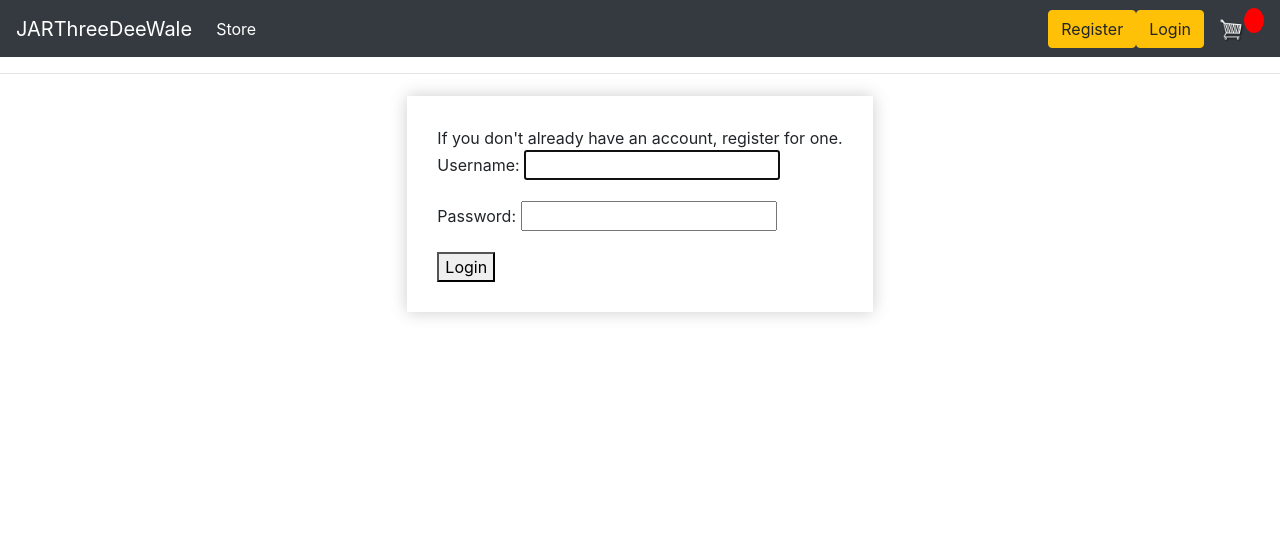
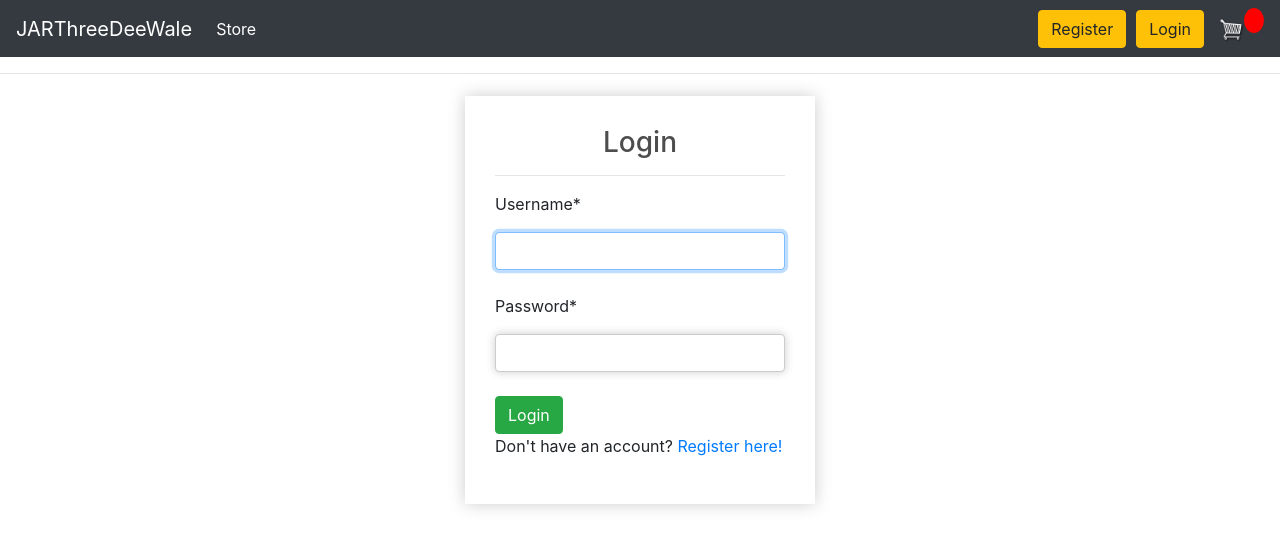
Before and after one commit to c4ndyfl1p/ecommerce, a Django app: page /login/ in a window 1280 px wide. Shown: the top 549 px of the page. Run offline with Django 3.2, Linux system fonts and the light colour scheme; some libraries are stand-ins or nearby versions.

Commit message:
Login/Register frontend

```diff
--- a/ecommerce/settings.py
+++ b/ecommerce/settings.py
@@ -37,6 +37,7 @@ INSTALLED_APPS = [
     'django.contrib.sessions',
     'django.contrib.messages',
     'django.contrib.staticfiles',
+    'crispy_forms',
     'store.apps.StoreConfig',
 ]
 
@@ -51,6 +52,8 @@ MIDDLEWARE = [
 ]
 
 ROOT_URLCONF = 'ecommerce.urls'
+
+CRISPY_TEMPLATE_PACK = 'bootstrap4'
 
 TEMPLATES = [
     {
--- a/store/templates/store/login.html
+++ b/store/templates/store/login.html
@@ -1,21 +1,21 @@
 {% extends 'store/main.html' %}
 {% load static %}
+{% load crispy_forms_tags %}
 {% block content %}
 
 <!-- refer: https://getbootstrap.com/docs/4.5/layout/grid/#row-columns -->
 
 <div class = "container">
     <form method = "POST" class="login">
+        <h3 style="text-align: center;">Login</h3>
+        <hr/>
 
-        If you don't already have an account, register </a> for one.
         {% csrf_token %}
 
-        {{ form.as_p }}
+        {{ form|crispy }}
 
-
-
-        <button type="submit">Login</button>
-
+        <button type="submit" class="btn btn-success">Login</button>
+        <p>Don't have an account?<a href="{% url 'register' %}"> Register here!</a></p>
     </form>
 </div>
 
--- a/store/templates/store/main.html
+++ b/store/templates/store/main.html
@@ -75,7 +75,7 @@
                     color: white;">Welcome, <a href="#">{{user.username}}!!</a></p>
                     <a href="{% url 'logout' %}" class="btn btn-warning">Logout</a>
                 {% else %}
-                    <a href= "{% url 'register' %}" class="btn btn-warning">Register</a>
+                    <a href= "{% url 'register' %}" class="btn btn-warning" style="margin-right:10px ;">Register</a>
                     <a href="{% url 'login' %}" class="btn btn-warning">Login</a>
                 {% endif %}
 
```
Also changed, not shown: store/templates/store/register.html (+7 -3 lines), db.sqlite3.
